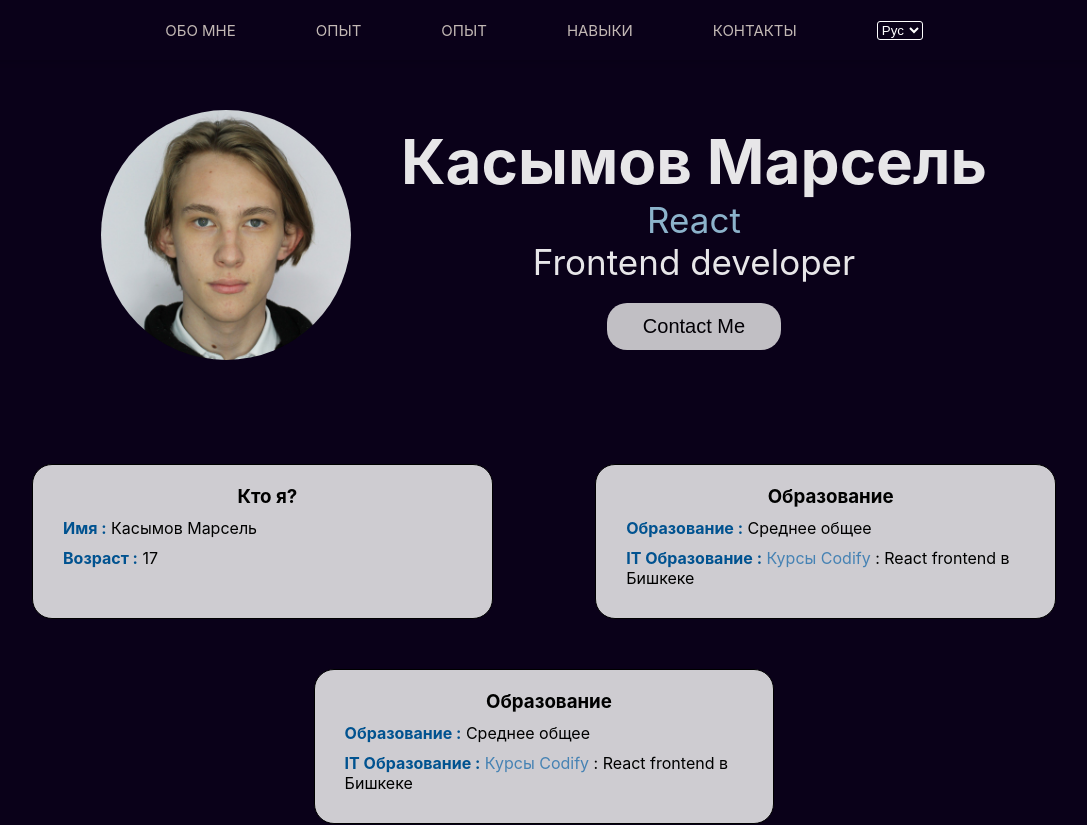
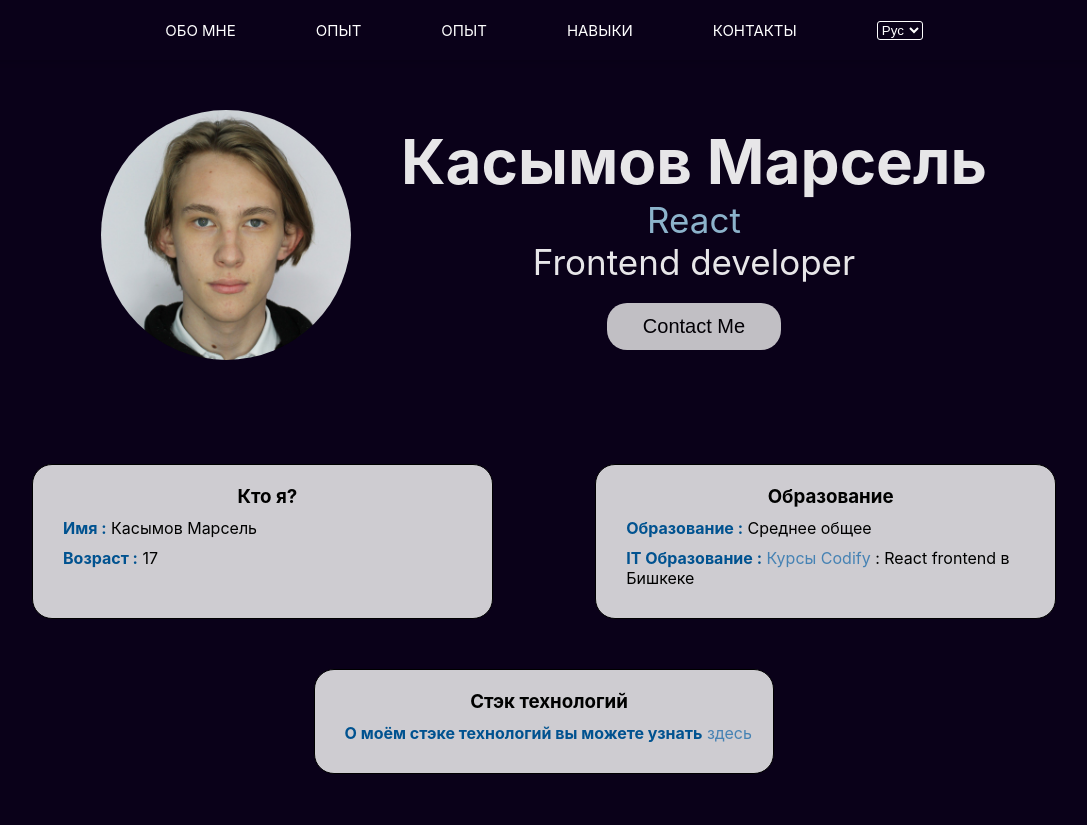
Before and after one commit to Bonecide/Resume, a React (Create React App) app: page / in a window 1280 px wide. Shown: the top 825 px of the page, without its empty margins (96-1183 px from the left). Built offline with nearby package versions, Linux system fonts and the light colour scheme.

Commit message:
fixed mini-bugs on main page

```diff
--- a/src/components/AboutMe/AboutMeCards/AboutMeCard.jsx
+++ b/src/components/AboutMe/AboutMeCards/AboutMeCard.jsx
@@ -54,21 +54,12 @@ export default function AboutMeCards({value}) {
             <div className='Card'>
                 <div>
                     <h3>
-                        <FormattedMessage id='EducationTitle'/>
+                        <FormattedMessage id='Stack'/>
                     </h3>
                 </div>
                     <ul>
-                    <li>
-                            <h4>
-                                <FormattedMessage id='EducationText'/>
-                            </h4>
-                        <FormattedMessage id='Education'/>
-                        </li>
-                        <li>
-                            <h4>
-                                <FormattedMessage id='ITEducationText'/>
-                            </h4>
-                             <a target='_blank' rel='noreferrer' href="https://www.codifylab.com/"> {value === 'RU-RU' ? 'Курсы' : null} Codify {value === 'en-US' ? 'Courses' : null}</a><FormattedMessage id='ITEducation'/>
+                        <li className='Stack'>
+                            <h4><FormattedMessage id='AboutStack'/></h4> <a href="#"><FormattedMessage id='Here'/></a>
                         </li>
                     </ul>
             </div>
--- a/src/components/AboutMe/MyProjects/MyProjects.scss
+++ b/src/components/AboutMe/MyProjects/MyProjects.scss
@@ -111,5 +111,9 @@
         margin-top: 15px;
         margin-left: 10px;
         flex-wrap: wrap;
+        width: 500px;
+        @include mobile {
+            width: 290px;
+        }
     }
 }
--- a/src/components/Header/Header.scss
+++ b/src/components/Header/Header.scss
@@ -38,7 +38,7 @@
     position: sticky;
     text-decoration: none;
     font-size: 15px;
-    color: #C3B9B5;
+    color: white;
     cursor: pointer;
     transition-duration: 0.3s;
     @include mobile {
@@ -46,7 +46,7 @@
     }
 }
 .header__info:hover {
-    color: #59443F;
+    color: #6B96BC;
 }
 
 .OpenBurger {
--- a/src/i18n/messages.js
+++ b/src/i18n/messages.js
@@ -22,7 +22,8 @@ export const messages = {
         ViewCode: 'View github code',
         CommercialProject : 'Commercial project',
         EducationalProject : 'Educational project',
-
+        AboutStack : 'About my stack technologies you can learn',
+        Here: 'here'
     },
     [LOCALES.RUSSIAN] : {
         Experiance : 'Опыт',
@@ -45,5 +46,7 @@ export const messages = {
         ViewCode: 'Открыть GitHub',
         CommercialProject : 'Коммерческий проект',
         EducationalProject : 'Учебный проект',
+        AboutStack : 'О моём стэке технологий вы можете узнать',
+        Here: 'здесь'
     },
 }
```
Also changed, not shown: src/components/AboutMe/AboutMeCards/AboutMeCards.scss (line endings or trailing spaces).
